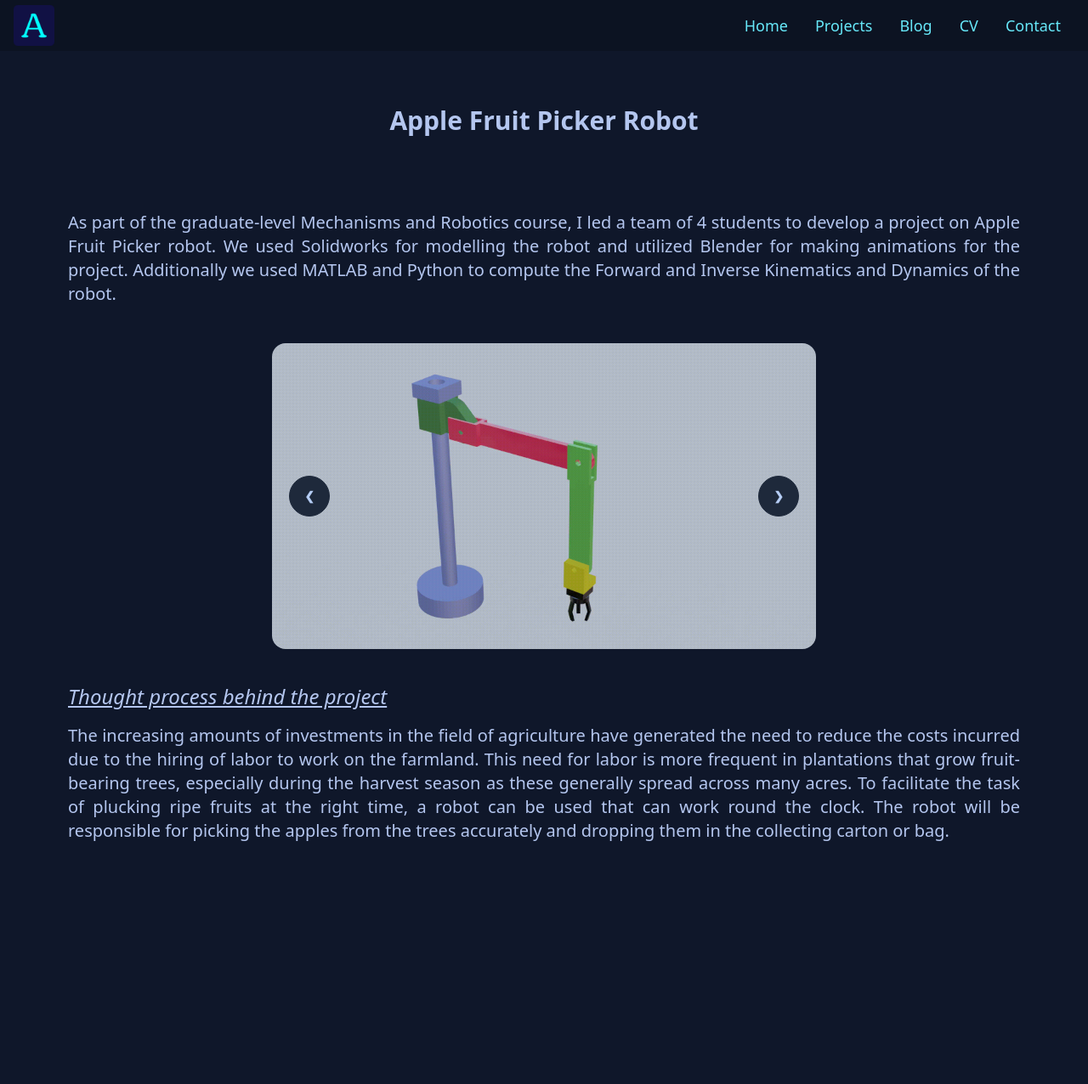
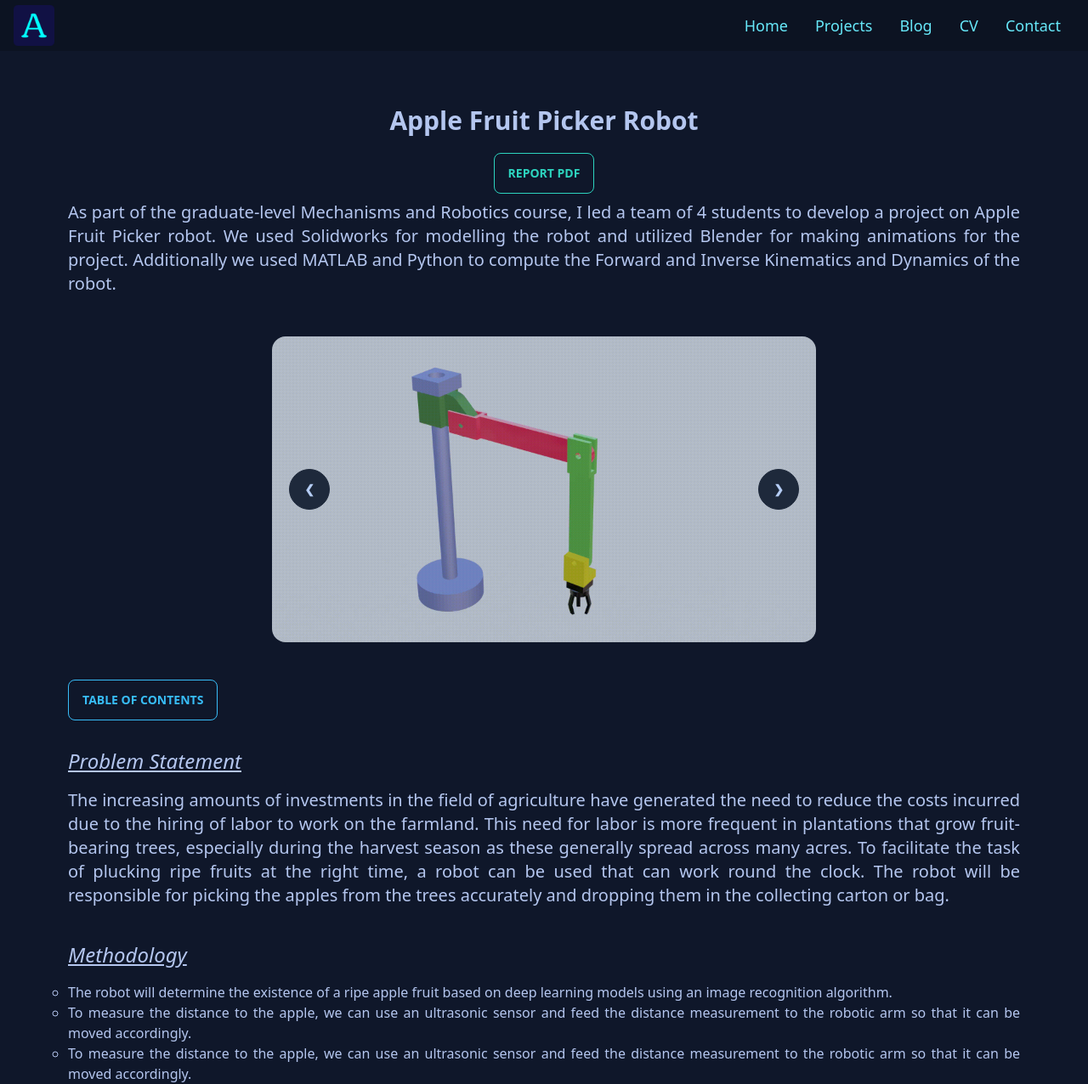
Before and after one commit to adityamajali/adityamajali.github.io, an Astro site: page /projects/apple-fruit-picker in a window 1280 px wide. Shown: the whole page at 85% size. Before the commit the page ends 1032 px from the top, so only its background shows below. Built offline with nearby package versions, Linux system fonts and the light colour scheme; Astro itself is replaced by a stand-in of ours.

Commit message:
Updated Fruit picker project
Added button for report pdf. Added Table of Contents, methodology, etc.

```diff
--- a/src/pages/projects/apple-fruit-picker.astro
+++ b/src/pages/projects/apple-fruit-picker.astro
@@ -9,10 +9,13 @@ import ImageCarousel from "../../components/ImageCarousel.astro";
     <div class="mb-5 text-center">
         <div class="text-3xl w-full font-bold items-between">Apple Fruit Picker Robot</div>
     </div>
-    <div class="btn-md md:btn-lg">
+    <div class="grid justify-items-center">
+        <button class="btn-xs btn btn-primary btn-outline btn-success sm:btn-sm md:btn-md justify-items-center">
+            <a href="/projects/Apple Fruit Picker/Project - Fruit plucker.pdf" target="_blank">Report PDF</a>
+        </button>
+    </div>
 
-    </div>
-    <p data-theme="night" class="mb-10 text-justify items-left mx-10 px-10 py-1 text-lg md:text-xl" >
+    <p data-theme="night" class="mb-10 text-justify items-left mx-10 px-10 py-2 text-lg md:text-xl" >
         As part of the graduate-level Mechanisms and Robotics course, I led a team of 4 students to develop a project on Apple Fruit Picker robot.
         We used Solidworks for modelling the robot and utilized Blender for making animations for the project. Additionally we used MATLAB and Python to
         compute the Forward and Inverse Kinematics and Dynamics of the robot.
@@ -25,8 +28,21 @@ import ImageCarousel from "../../components/ImageCarousel.astro";
         systems, as well as design, normalization and migration. Knowledge of work with graphic design tools for image
         manipulation , User Interfaces design, Web sites, logos and other ones. -->
     </p>
+    <div class="grid justify-items-start px-12 m-7">
+        <div class="dropdown dropdown-bottom">
+            <label tabindex="0" class="btn m-1 btn-outline btn-primary">Table of Contents</label>
+            <div class="collapse-content">
+                <ul tabindex="0" class="dropdown-content menu p-2 shadow bg-base-100 rounded-box w-52">
+                    <li><a href="#problemstatement">Problem Statement</a></li>
+                    <li><a href="#Methodology">Methodology</a></li>
+                </ul>
+              <!--<p>tabindex="0" attribute is necessary to make the div focusable</p>-->
+            </div>
+          </div>
+    </div>
+        <div class="text-justify" id="problemstatement">
                 <p class="mb-4 text-justify italic items-left text-2xl mx-10 px-10 underline">
-            Thought process behind the project
+                    Problem Statement
                 </p>
             <p class="mb-10 text-justify items-left text-lg md:text-xl mx-10 px-10">
             The increasing amounts of investments in the field of agriculture have generated the need to reduce the costs incurred due to the
@@ -35,6 +51,21 @@ import ImageCarousel from "../../components/ImageCarousel.astro";
             a robot can be used that can work round the clock. The robot will be responsible for picking the apples from the trees accurately and dropping
             them in the collecting carton or bag.
             </p>
+        </div>
+        <div class="text-justify" id="Methodology">
+            <p class="mb-4 text-justify italic items-left text-2xl mx-10 px-10 underline">
+                Methodology
+            </p>
+            <ol class="mx-10 px-10" style="list-style-type:circle;">
+                <li>The robot will determine the existence of a ripe apple fruit based on deep learning
+                    models using an image recognition algorithm.</li>
+                <li>To measure the distance to the apple, we can use an ultrasonic sensor and feed the
+                    distance measurement to the robotic arm so that it can be moved accordingly.</li>
+                <li>To measure the distance to the apple, we can use an ultrasonic sensor and feed the
+                    distance measurement to the robotic arm so that it can be moved accordingly.</li>
+            </ol>
+        </div>
+
     </body>
 </TopNavbarlayout>
 </html>
```
Also changed, not shown: 1 other file. Lines whose indentation alone changed are shown as unchanged.
